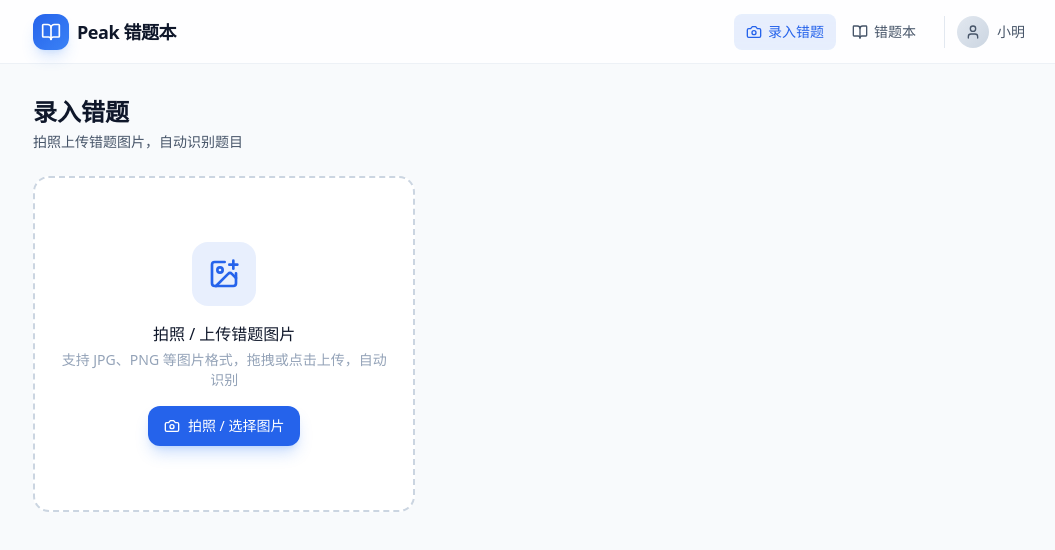
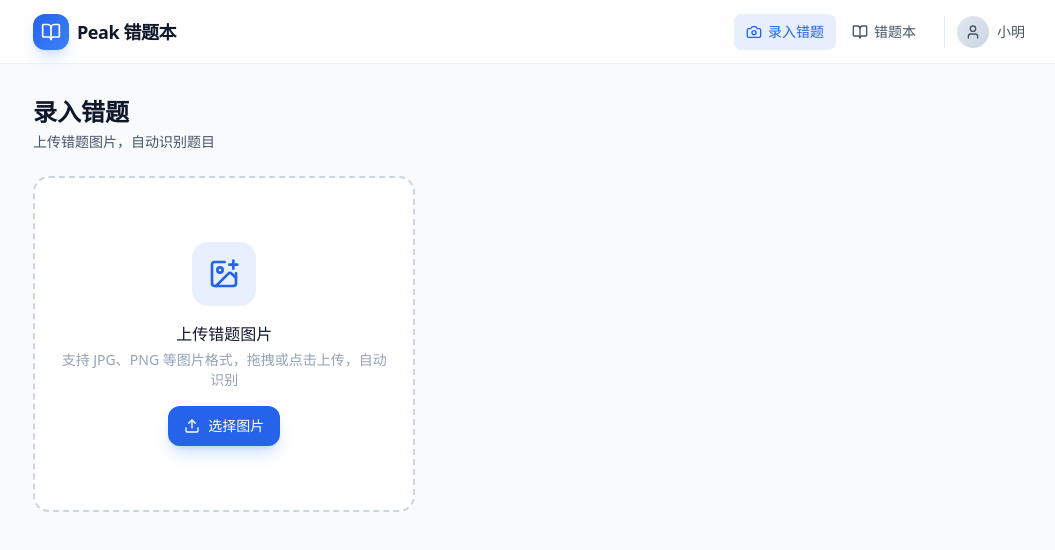
Before and after one commit to bupt075225cd/peak, a Vue app in the folder web/: page /entry in a window 1280 px wide. Shown: the top 550 px of the page, without its empty margins (111-1166 px from the left). Built offline with nearby package versions, Linux system fonts and the light colour scheme.

Commit message:
refactor(web): remove unused Camera import and adjust upload copy
Drop the unused Camera icon import and update the MistakeEntry copy from
"拍照/上传" to "上传/选择图片" since the entry currently accepts
images only (the camera branch is not yet reachable).

```diff
--- a/web/src/views/MistakeEntry.vue
+++ b/web/src/views/MistakeEntry.vue
@@ -1,7 +1,7 @@
 <script setup lang="ts">
 import { ref, computed } from 'vue'
 import {
-  Camera, Upload, RefreshCw, Check, X, ImagePlus, Loader2, BookOpen, FileText,
+  Upload, RefreshCw, Check, X, ImagePlus, Loader2, BookOpen, FileText,
 } from 'lucide-vue-next'
 import {
   uploadImage, uploadDocument, isDocument, getTask, retryTask, createQuestion, createMistake,
@@ -290,11 +290,11 @@ function selectQuestion(idx: number) {
   <div class="mx-auto max-w-5xl px-4 py-8">
     <div class="mb-6 animate-fade-up">
       <h1 class="text-2xl font-semibold text-ink">录入错题</h1>
-      <p class="text-sm text-ink-soft mt-1">拍照上传错题图片，自动识别题目</p>
+      <p class="text-sm text-ink-soft mt-1">上传错题图片，自动识别题目</p>
     </div>
 
     <div class="grid grid-cols-1 lg:grid-cols-5 gap-6">
-      <!-- 左侧：拍照上传 + 识别进度 -->
+      <!-- 左侧：图片上传 + 识别进度 -->
       <div class="lg:col-span-2 space-y-6">
         <div
           class="relative rounded-2xl border-2 border-dashed border-slate-300 bg-white overflow-hidden transition-all hover:border-primary-light cursor-pointer group"
@@ -307,13 +307,13 @@ function selectQuestion(idx: number) {
             <div class="w-16 h-16 rounded-2xl bg-primary/10 flex items-center justify-center mb-4 group-hover:animate-float">
               <ImagePlus class="w-8 h-8 text-primary" />
             </div>
-            <p class="font-medium text-ink">拍照 / 上传错题图片</p>
+            <p class="font-medium text-ink">上传错题图片</p>
             <p class="text-sm text-ink-faint mt-1">支持 JPG、PNG 等图片格式，拖拽或点击上传，自动识别</p>
             <button
               type="button"
               class="mt-4 inline-flex items-center gap-2 rounded-xl bg-primary text-white px-4 py-2.5 text-sm font-medium shadow-lg shadow-blue-500/25 hover:bg-primary-light transition-colors"
             >
-              <Camera class="w-4 h-4" /> 拍照 / 选择图片
+              <Upload class="w-4 h-4" /> 选择图片
             </button>
           </div>
           <!-- 文档上传能力完成前保留：当前入口只接受图片，故该分支暂不可达 -->
```
